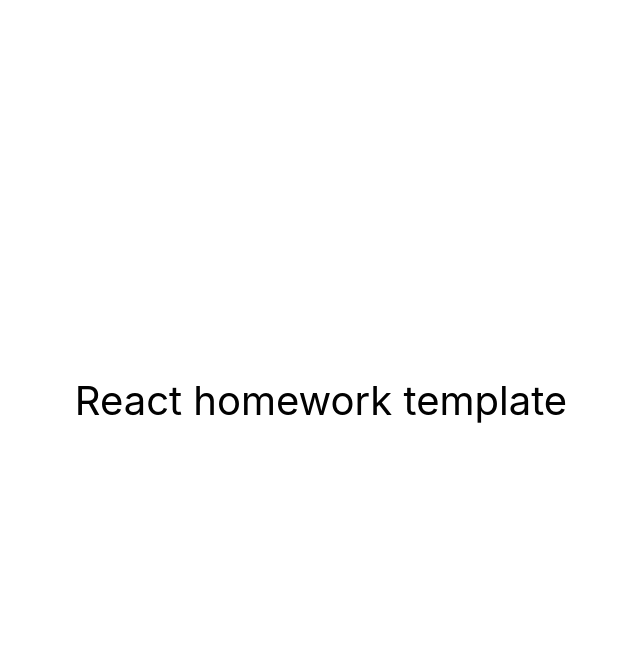
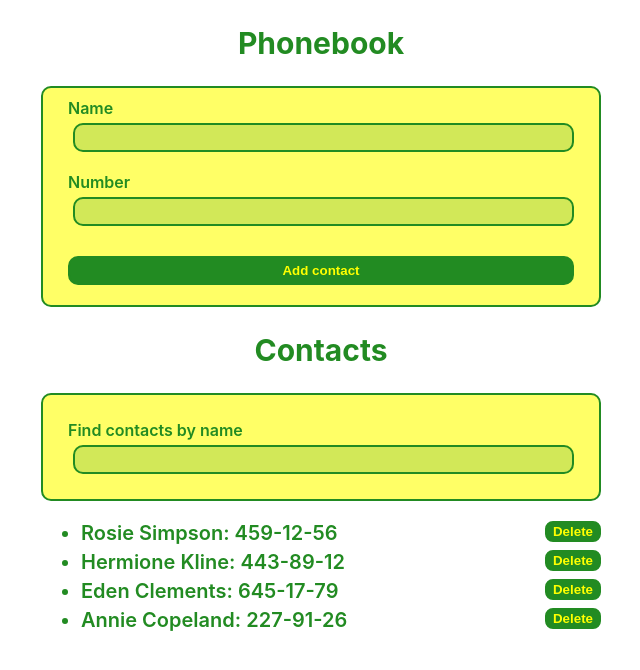
Before and after one commit to VikaVelhan/goit-react-hw-04-phonebook, a React (Create React App) app: page / in a window 1280 px wide. Shown: the top 670 px of the page, without its empty margins (319-959 px from the left). Built offline with nearby package versions, Linux system fonts and the light colour scheme.

Commit message:
starting data

```diff
--- /dev/null
+++ b/src/Contacts/Contacts.json
@@ -0,0 +1,6 @@
+[
+  { "id": "id-1", "name": "Rosie Simpson", "number": "459-12-56" },
+  { "id": "id-2", "name": "Hermione Kline", "number": "443-89-12" },
+  { "id": "id-3", "name": "Eden Clements", "number": "645-17-79" },
+  { "id": "id-4", "name": "Annie Copeland", "number": "227-91-26" }
+]
--- a/src/components/App.jsx
+++ b/src/components/App.jsx
@@ -1,16 +1,88 @@
-export const App = () => {
+import React, { Component } from 'react';
+import { nanoid } from 'nanoid';
+import ContactForm from '../components/ContactForm/ContactForm';
+import ContactList from '../components/ContactList/ContactList';
+import Filter from '../components/Filter/Filter';
+import Section from '..//components/Section/Section';
+import initialContacts from '..//Contacts/Contacts.json';
+
+export class App extends Component {
+  state = {
+    contacts: initialContacts,
+    filter: '',
+  };
+
+  formSubmitHandler = data => {
+    console.log(data);
+    const contact = {
+      id: nanoid(),
+      name: data.name,
+      number: data.number,
+    };
+    if (this.state.contacts.find(({ name }) => name === data.name)) {
+      return alert(`${data.name} already in contacts`);
+    } else
+      this.setState(({ contacts }) => ({
+        contacts: [contact, ...contacts],
+      }));
+  };
+
+  handleDelete = id => {
+    this.setState(prevState => {
+      return {
+        contacts: prevState.contacts.filter(contact => contact.id !== id),
+      };
+    });
+  };
+
+  changeFilter = e => {
+    this.setState({ filter: e.currentTarget.value });
+  };
+
+  getVisibleFilter = () => {
+    const { filter, contacts } = this.state;
+    const normalizedFilter = filter.toLowerCase();
+
+    return contacts.filter(contact =>
+      contact.name.toLowerCase().includes(normalizedFilter)
+    );
+  };
+
+  componentDidMount() {
+    const contacts = localStorage.getItem('contacts');
+    const parsedContacts = JSON.parse(contacts);
+    if (parsedContacts) {
+      this.setState({ contacts: parsedContacts });
+    }
+  }
+
+  componentDidUpdate(prevProps, prevState) {
+    console.log('App componentDidUpdate ');
+    if (this.state.contacts !== prevState.contacts) {
+      localStorage.setItem('contacts', JSON.stringify(this.state.contacts));
+    }
+  }
+
+  render() {
+    const { filter } = this.state;
+
+    const filteredContact = this.getVisibleFilter();
     return (
       <div
         style={{
-        height: '100vh',
-        display: 'flex',
-        justifyContent: 'center',
-        alignItems: 'center',
-        fontSize: 40,
-        color: '#010101'
+          width: '70vh',
+          marginLeft: 'auto',
+          marginRight: 'auto',
         }}
       >
-      React homework template
+        <Section title="Phonebook"></Section>
+        <ContactForm onSubmit={this.formSubmitHandler} />
+
+        <Section title="Contacts"></Section>
+        <Filter value={filter} onChange={this.changeFilter} />
+
+        <ContactList contacts={filteredContact} onDelete={this.handleDelete} />
       </div>
     );
-};
+  }
+}
--- /dev/null
+++ b/src/components/ContactForm/ContactForm.jsx
@@ -0,0 +1,69 @@
+import React, { Component } from 'react';
+import PropTypes from 'prop-types';
+import css from './ContactForm.module.css';
+
+export class ContactForm extends Component {
+  state = {
+    name: '',
+    number: '',
+  };
+  handleChange = e => {
+    const { name, value } = e.currentTarget;
+
+    this.setState({ [name]: value });
+  };
+
+  handleSubmit = e => {
+    e.preventDefault();
+
+    this.props.onSubmit(this.state);
+    this.reset();
+  };
+  reset = () => {
+    this.setState({
+      name: '',
+      number: '',
+    });
+  };
+  render() {
+    return (
+      <form onSubmit={this.handleSubmit} className={css.contactForm}>
+        <label className={css.contactLabel}>
+          Name
+          <input
+            className={css.contactInput}
+            type="text"
+            name="name"
+            value={this.state.name}
+            onChange={this.handleChange}
+            pattern="^[a-zA-Zа-яА-Я]+(([' -][a-zA-Zа-яА-Я ])?[a-zA-Zа-яА-Я]*)*$"
+            title="Name may contain only letters, apostrophe, dash and spaces. For example Adrian, Jacob Mercer, Charles de Batz de Castelmore d'Artagnan"
+            required
+          />
+        </label>
+        <label className={css.contactLabel}>
+          Number
+          <input
+            className={css.contactInput}
+            type="tel"
+            name="number"
+            value={this.state.number}
+            onChange={this.handleChange}
+            pattern="\+?\d{1,4}?[-.\s]?\(?\d{1,3}?\)?[-.\s]?\d{1,4}[-.\s]?\d{1,4}[-.\s]?\d{1,9}"
+            title="Phone number must be digits and can contain spaces, dashes, parentheses and can start with +"
+            required
+          />
+        </label>
+        <button type="submit" className={css.buttonAddContact}>
+          Add contact
+        </button>
+      </form>
+    );
+  }
+}
+
+ContactForm.propTypes = {
+  onSubmit: PropTypes.func.isRequired,
+};
+
+export default ContactForm;
--- /dev/null
+++ b/src/components/ContactForm/ContactForm.module.css
@@ -0,0 +1,42 @@
+.contactForm {
+  display: flex;
+  flex-direction: column;
+
+  border: solid 2px forestgreen;
+  border-radius: 10px;
+  background-color: rgb(255, 255, 0, 0.6);
+}
+.contactLabel {
+  display: flex;
+  flex-direction: column;
+  padding: 10px 25px;
+
+  color: forestgreen;
+  font-weight: 600;
+  font-size: 20;
+}
+.contactInput {
+  border: solid 2px forestgreen;
+  border-radius: 10px;
+  padding: 5px 15px;
+  margin-top: 5px;
+  margin-left: 5px;
+  background-color: rgb(34, 139, 34, 0.2);
+}
+.buttonAddContact {
+  margin: 20px 25px;
+  padding: 5px 15px;
+  font-weight: 600;
+  font-size: 20;
+  color: yellow;
+  background-color: forestgreen;
+  border: solid 2px forestgreen;
+  border-radius: 10px;
+}
+.buttonAddContact:hover {
+  color: forestgreen;
+  background-color: yellow;
+  border: solid 2px rgb(34, 139, 34);
+  box-shadow: 0 12px 16px 0 rgba(34, 139, 34, 0.44),
+    0 17px 50px 0 rgba(34, 139, 34, 0.39);
+}
--- /dev/null
+++ b/src/components/ContactList/ContactList.jsx
@@ -0,0 +1,34 @@
+import React from 'react';
+import PropTypes from 'prop-types';
+import css from './ContactList.module.css';
+
+const ContactList = ({ contacts, onDelete }) => (
+  <ul className={css.contactList}>
+    {contacts.map(({ id, name, number }) => (
+      <li className={css.contacItem} key={id}>
+        {name}: {number}
+        <button
+          className={css.buttonDelete}
+          onClick={() => {
+            onDelete(id);
+          }}
+        >
+          Delete
+        </button>
+      </li>
+    ))}
+  </ul>
+);
+
+ContactList.propTypes = {
+  contacts: PropTypes.arrayOf(
+    PropTypes.exact({
+      id: PropTypes.string.isRequired,
+      name: PropTypes.string.isRequired,
+      number: PropTypes.string.isRequired,
+    })
+  ),
+  onDelete: PropTypes.func.isRequired,
+};
+
+export default ContactList;
--- /dev/null
+++ b/src/components/ContactList/ContactList.module.css
@@ -0,0 +1,26 @@
+.contactList {
+  font-weight: 600;
+  font-size: 20px;
+  color: forestgreen;
+}
+.contacItem {
+  margin-bottom: 5px;
+}
+.buttonDelete {
+  float: right;
+
+  font-weight: 600;
+  font-size: 20;
+  color: yellow;
+  background-color: forestgreen;
+  border: solid 2px forestgreen;
+  border-radius: 8px;
+}
+
+.buttonDelete:hover {
+  color: forestgreen;
+  background-color: yellow;
+  border: solid 2px rgb(34, 139, 34);
+  box-shadow: 0 12px 16px 0 rgba(34, 139, 34, 0.44),
+    0 17px 50px 0 rgba(34, 139, 34, 0.39);
+}
--- /dev/null
+++ b/src/components/Filter/Filter.jsx
@@ -0,0 +1,24 @@
+import React from 'react';
+import PropTypes from 'prop-types';
+import css from './Filter.module.css';
+
+const Filter = ({ value, onChange }) => (
+  <div className={css.filterForm}>
+    <label className={css.contactLabel}>
+      Find contacts by name
+      <input
+        className={css.contactFilter}
+        type="text"
+        value={value}
+        onChange={onChange}
+      ></input>
+    </label>
+  </div>
+);
+
+Filter.propTypes = {
+  value: PropTypes.string.isRequired,
+  onChange: PropTypes.func.isRequired,
+};
+
+export default Filter;
--- /dev/null
+++ b/src/components/Filter/Filter.module.css
@@ -0,0 +1,23 @@
+.filterForm {
+  padding: 25px;
+  border: solid 2px forestgreen;
+  border-radius: 10px;
+  background-color: rgb(255, 255, 0, 0.6);
+}
+.contactLabel {
+  display: flex;
+
+  flex-direction: column;
+  color: forestgreen;
+  font-weight: 600;
+  font-size: 20;
+}
+.contactFilter {
+  border: solid 2px forestgreen;
+  border-radius: 10px;
+  padding: 5px 15px;
+  margin-top: 5px;
+  margin-left: 5px;
+
+  background-color: rgb(34, 139, 34, 0.2);
+}
--- /dev/null
+++ b/src/components/Section/Section.jsx
@@ -0,0 +1,15 @@
+import React from 'react';
+import PropTypes from 'prop-types';
+import css from './Section.module.css';
+
+const Section = ({ title }) => (
+  <section className={css.section}>
+    <h2 className={css.title}>{title}</h2>
+  </section>
+);
+
+export default Section;
+
+Section.propTypes = {
+  title: PropTypes.string.isRequired,
+};
--- /dev/null
+++ b/src/components/Section/Section.module.css
@@ -0,0 +1,6 @@
+.section {
+  color: forestgreen;
+  font-size: 20px;
+  font-weight: 600;
+  text-align: center;
+}
```
Lines whose indentation alone changed are shown as unchanged.
